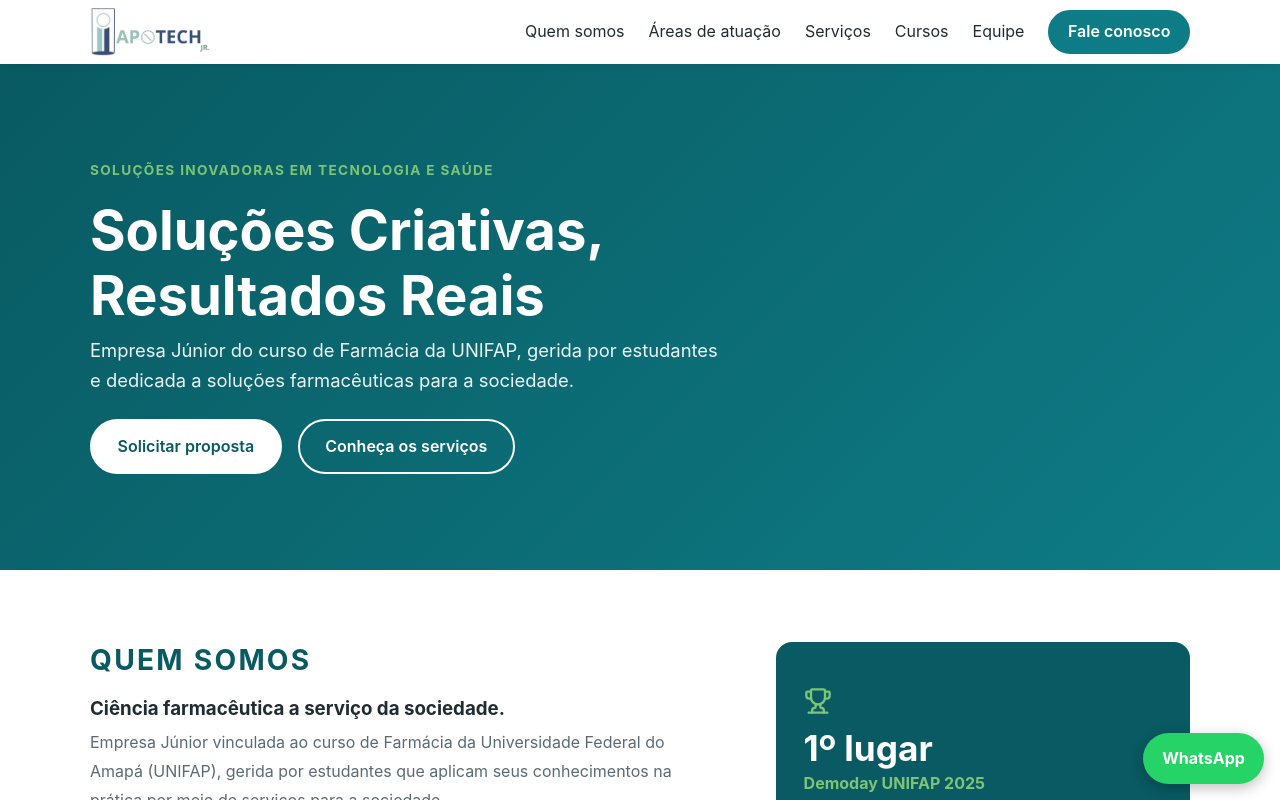
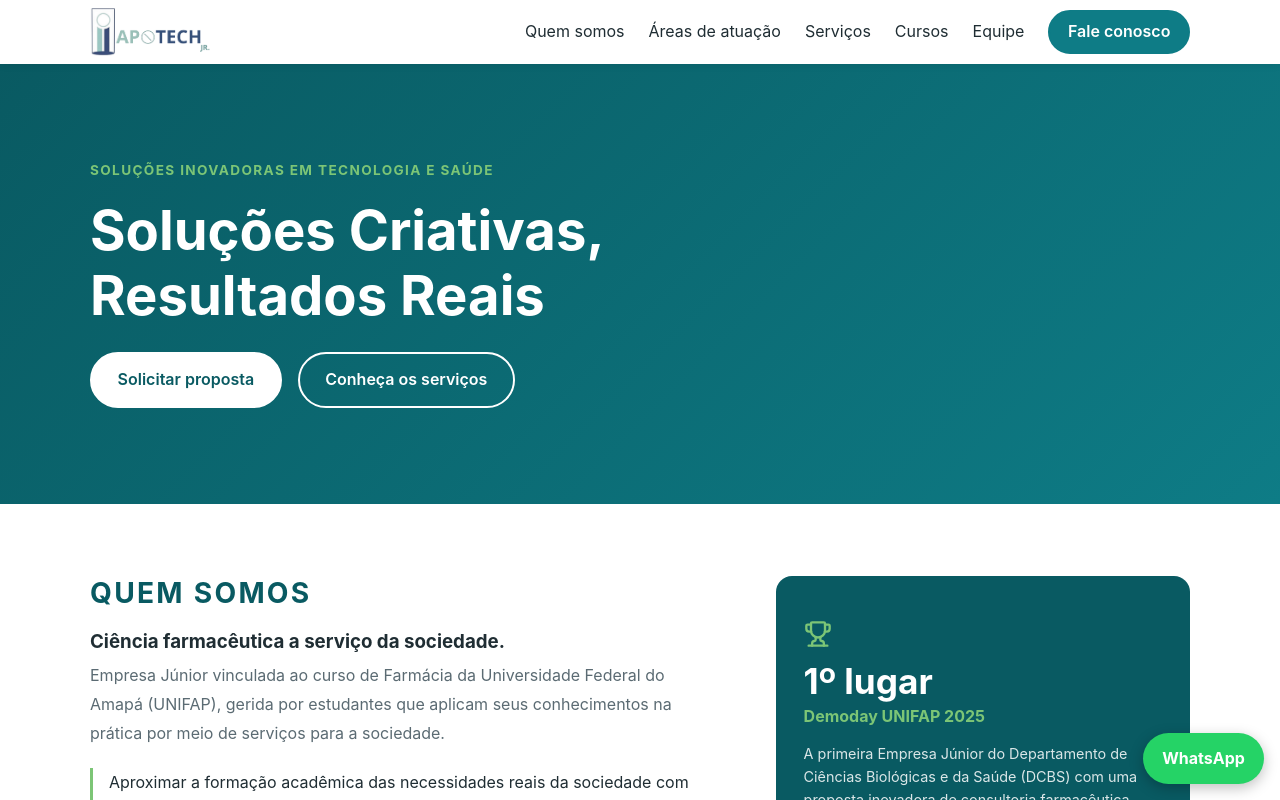
Before and after one commit to paula-maria/apotech-site, a React (Vite) app: page / in a window 1280 px wide. Shown: the top 800 px of the page. Built offline with nearby package versions, Linux system fonts and the light colour scheme.

Commit message:
refactor: clean up Hero component by removing unnecessary text

```diff
--- a/src/components/Hero.tsx
+++ b/src/components/Hero.tsx
@@ -4,13 +4,9 @@ export default function Hero() {
   return (
     <section id="inicio" className="hero">
       <div className="container">
-        <p className="eyebrow">Soluções Inovadoras em Tecnologia e Saúde</p>
-        <h1>Soluções Criativas, Resultados Reais</h1>
-        <p className="hero-text">
-          Empresa Júnior do curso de Farmácia da UNIFAP, gerida por estudantes e dedicada a soluções
-          farmacêuticas para a sociedade.
-        </p>
-        <div className="hero-actions">
+      <p className="eyebrow">Soluções Inovadoras em Tecnologia e Saúde</p>
+      <h1>Soluções Criativas, Resultados Reais</h1>
+      <div className="hero-actions">
           <a
             href={`https://wa.me/${contato.telefones[0].numero}`}
             className="btn"
```
